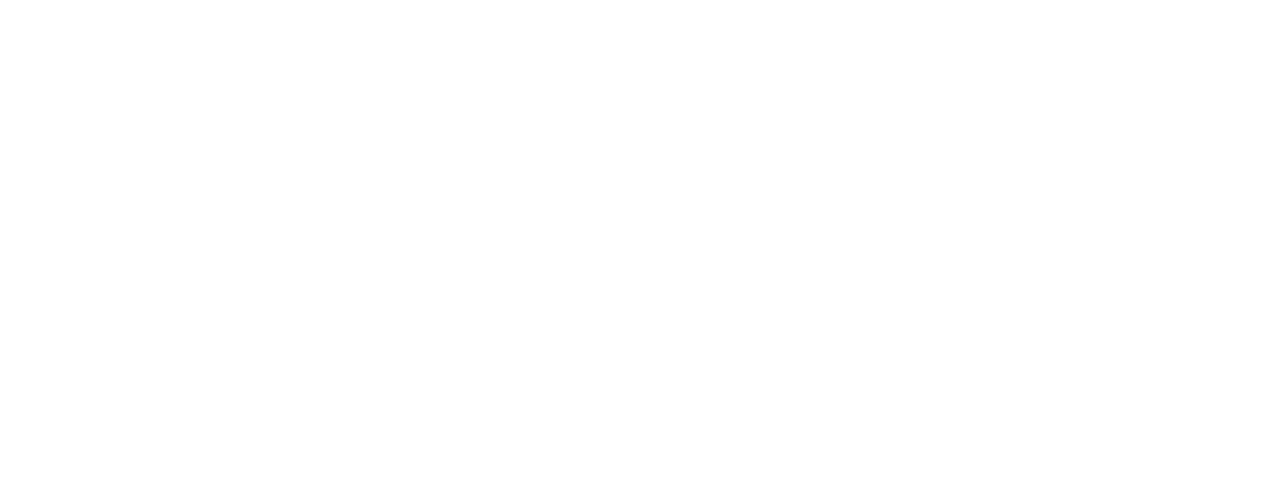
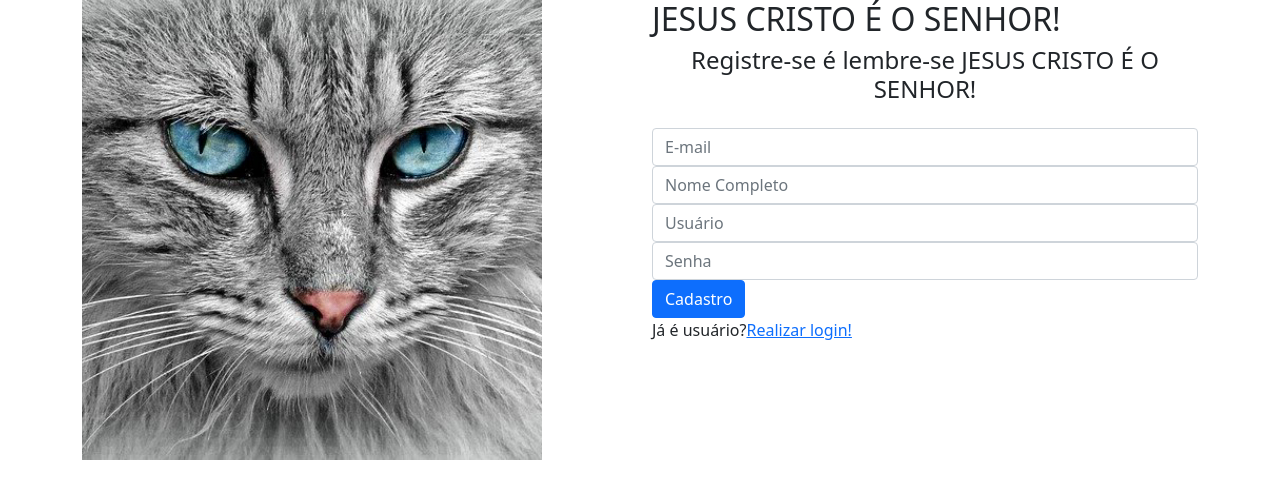
Before and after one commit to O-orion/gatitobook, an Angular app: page /novousuario in a window 1280 px wide. Before the commit this address led to /. Shown: the top 498 px of the page. Built offline with nearby package versions, Linux system fonts and the light colour scheme.

Commit message:
cadastro usuario -- JESUS CRISTO É O SENHOR!

```diff
--- a/src/app/home/home-routing.module.ts
+++ b/src/app/home/home-routing.module.ts
@@ -1,3 +1,4 @@
+import { NovoUsuarioComponent } from './novo-usuario/novo-usuario.component';
 import { LoginComponent } from './login/login.component';
 import { HomeComponent } from './home.component';
 import { NgModule } from '@angular/core';
@@ -11,6 +12,10 @@
       {
         path: '',
         component: LoginComponent
+      },
+      {
+        path: 'novousuario',
+        component: NovoUsuarioComponent
       }
     ]
   }
--- a/src/app/home/home.module.ts
+++ b/src/app/home/home.module.ts
@@ -8,12 +8,14 @@
 
 
 import { FormsModule } from '@angular/forms';
+import { NovoUsuarioComponent } from './novo-usuario/novo-usuario.component';
 
 
 @NgModule({
   declarations: [
     HomeComponent,
-    LoginComponent
+    LoginComponent,
+    NovoUsuarioComponent
   ],
   imports: [
     CommonModule,
--- a/src/app/home/login/login.component.html
+++ b/src/app/home/login/login.component.html
@@ -40,3 +40,4 @@
    [disabled]="formLogin.invalid"
   >Login</button>
 </form>
+<p>Não é um usuário? <a [routerLink]="['novousuario']">Se cadastre!</a></p>
--- /dev/null
+++ b/src/app/home/novo-usuario/novo-usuario.component.html
@@ -0,0 +1,24 @@
+<h4 class="text-center">Registre-se é lembre-se JESUS CRISTO É O SENHOR!</h4>
+<form class="form mt-4">
+
+  <div class="form-group">
+    <input type="text" placeholder="E-mail" class="form-control"/>
+  </div>
+
+  <div class="form-group">
+    <input type="text" placeholder="Nome Completo" class="form-control">
+  </div>
+
+  <div class="form-group">
+    <input type="text" placeholder="Usuário" class="form-control">
+  </div>
+
+  <div class="form-group">
+    <input type="password" placeholder="Senha" class="form-control">
+  </div>
+
+  <button class="btn btn-primary btn-block">Cadastro</button>
+</form>
+
+<p>Já é usuário?<a [routerLink]="['']">Realizar login!</a>
+</p>
--- /dev/null
+++ b/src/app/home/novo-usuario/novo-usuario.component.ts
@@ -0,0 +1,15 @@
+import { Component, OnInit } from '@angular/core';
+
+@Component({
+  selector: 'app-novo-usuario',
+  templateUrl: './novo-usuario.component.html',
+  styleUrls: ['./novo-usuario.component.css']
+})
+export class NovoUsuarioComponent implements OnInit {
+
+  constructor() { }
+
+  ngOnInit(): void {
+  }
+
+}
--- /dev/null
+++ b/src/app/home/novo-usuario/novo-usuario.ts
@@ -0,0 +1,6 @@
+export interface NovoUsuario {
+  userName:string;
+  email:string;
+  fullName: string;
+  password: string;
+}
```
Also changed, not shown: src/app/home/novo-usuario/novo-usuario.service.ts (added, +16 -0 lines), src/app/home/novo-usuario/novo-usuario.component.css (added), 2 other files (tests, documents, lock files or other folders).
